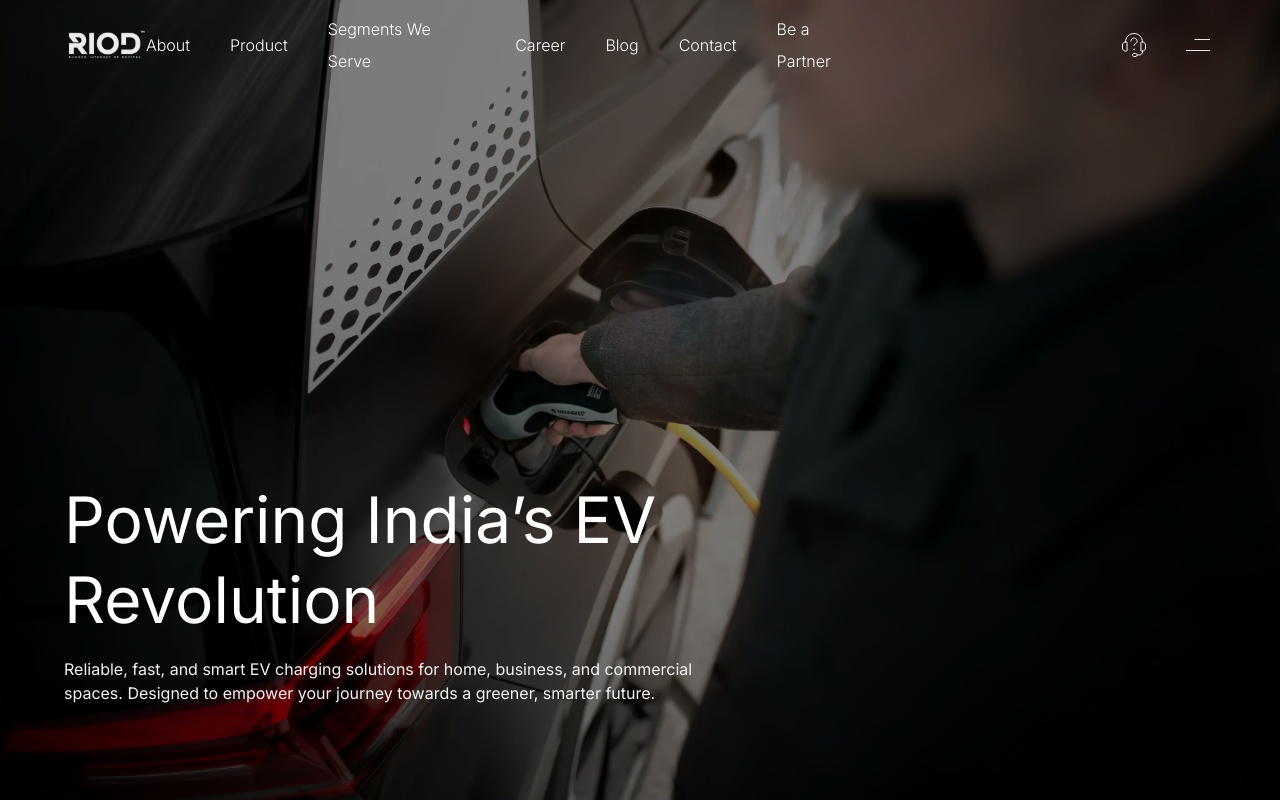
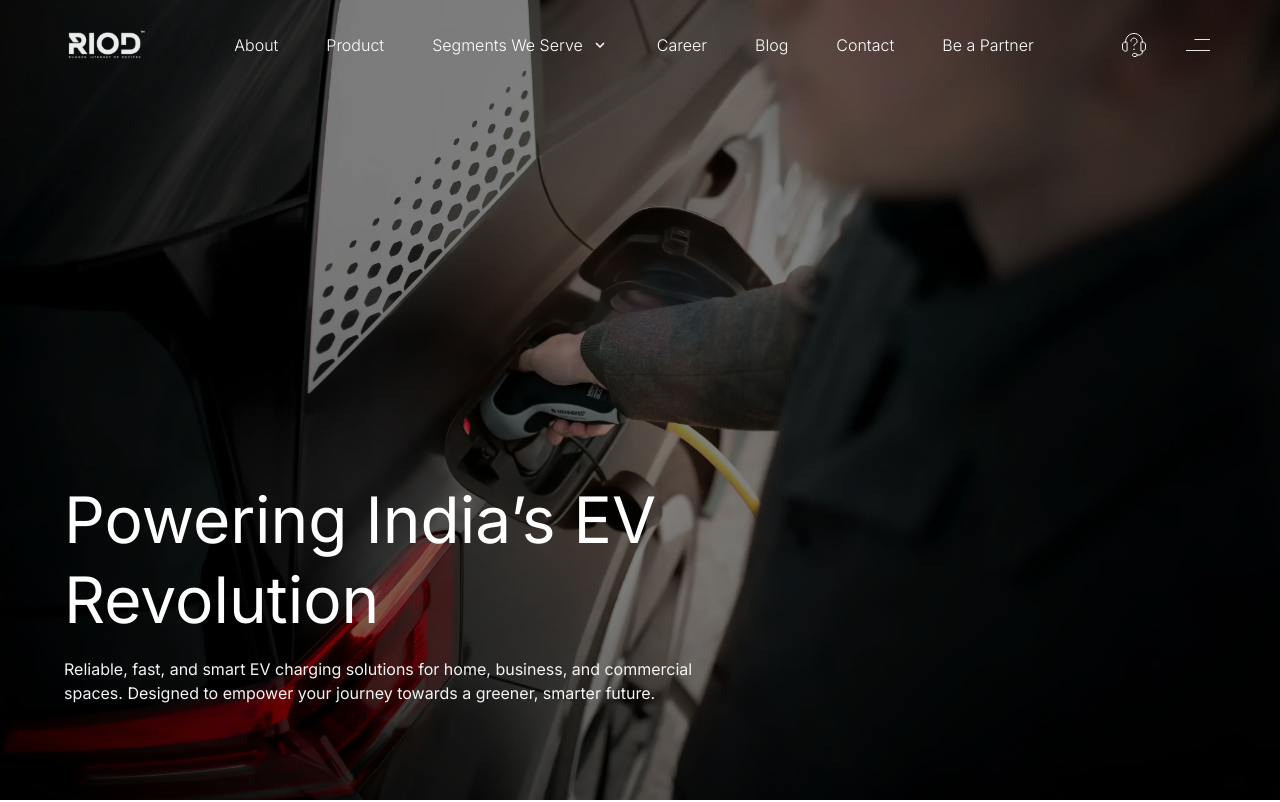
Before and after one commit to RiodTeam/RIOD_WEBSITE, a Next.js app: page / in a window 1280 px wide. Shown: the top 802 px of the page. Built offline with nearby package versions, Linux system fonts and the light colour scheme.

Commit message:
minor updates

```diff
--- a/app/components/header/header.tsx
+++ b/app/components/header/header.tsx
@@ -1,7 +1,7 @@
 "use client";
 
 import React, { useState } from "react";
-import { Phone, MessageCircle, X,  } from "lucide-react";
+import { Phone, MessageCircle, X, } from "lucide-react";
 import Image from "next/image";
 import Link from "next/link";
 import { usePathname } from "next/navigation";
@@ -85,7 +85,7 @@ const Header = () => {
                         </div>
 
                         {/* DESKTOP NAV */}
-                        <nav className="hidden lg:flex items-center space-x-10 xl:mr-64">
+                        <nav className="hidden lg:flex items-center space-x-8 xl:space-x-12 2xl:space-x-[3.5rem] ">
 
                             {navItems.slice(0, 2).map((item) => (
                                 <Link
@@ -100,10 +100,12 @@ const Header = () => {
                             {/* SEGMENTS DROPDOWN */}
                             <div className="relative group">
                                 <span
-                                    className={`para-text ${textColor} font-[350]! font-inter cursor-pointer`}
+                                    className={`para-text ${textColor} font-[350]! font-inter cursor-pointer inline-flex items-center gap-2`}
                                 >
                                     Segments We Serve
+                                    <MdOutlineKeyboardArrowDown className="text-[18px]" />
                                 </span>
+
 
 
                                 {/* DROPDOWN */}
@@ -112,13 +114,10 @@ const Header = () => {
     absolute top-full left-0 mt-7
     w-56
     ${dropdownBg}
-    ring-1 ring-white/10
-    shadow-lg
     opacity-0 invisible
     group-hover:opacity-100 group-hover:visible
     transition-all duration-200
-  `}
-                                >
+  `}>
 
 
 
--- a/app/layout.tsx
+++ b/app/layout.tsx
@@ -35,9 +35,9 @@ export const metadata: Metadata = {
   title: "Create Next App",
   description: "Generated by create next app",
   icons: {
-    icon: "/logo.svg",
-    shortcut: "/logo.svg",
-    apple: "/logo.svg",
+    icon: "/header/logo.svg",
+    shortcut: "/header/logo.svg",
+    apple: "/header/logo.svg",
   },
 };
 
```
